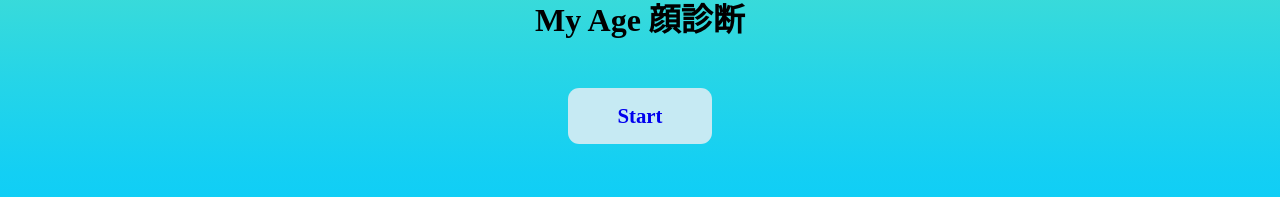
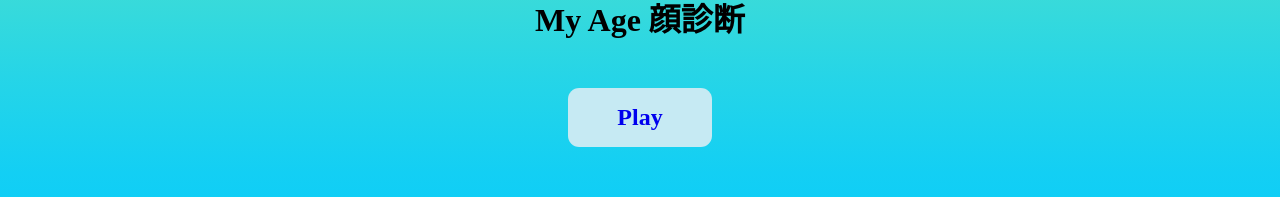
Before and after one commit to masatototo/my_age_app, a Next.js app: page / in a window 1280 px wide. Shown: the part 492-689 px from the top of the page. Built offline with nearby package versions, Linux system fonts and the light colour scheme.

Commit message:
20230406

```diff
--- a/src/pages/index.tsx
+++ b/src/pages/index.tsx
@@ -10,7 +10,7 @@ export const Home = () => {
       </div>
       <h1>My Age 顔診断</h1>
       <Link href="/camera" className={styles.camerabutton} >
-      <div className={styles.startbutton}>Start</div>
+      <div className={styles.playbutton}>Play</div>
       </Link>
     </div>
   )
--- a/src/styles/index.module.css
+++ b/src/styles/index.module.css
@@ -20,14 +20,14 @@
 }
 
 
-.startbutton {
+.playbutton {
   margin: 3rem auto 0 auto;
   text-align: center;
   background-color: rgb(198, 234, 243);
   width: 9rem;
   padding: 1rem 0;
   border-radius: .7rem;
-  font-size: 130%;
+  font-size: 150%;
   font-weight: bold;
   text-decoration: none;
 }
```
Also changed, not shown: src/pages/camera.tsx (+8 -6 lines), src/styles/camera.module.css (added, +8 -0 lines).
